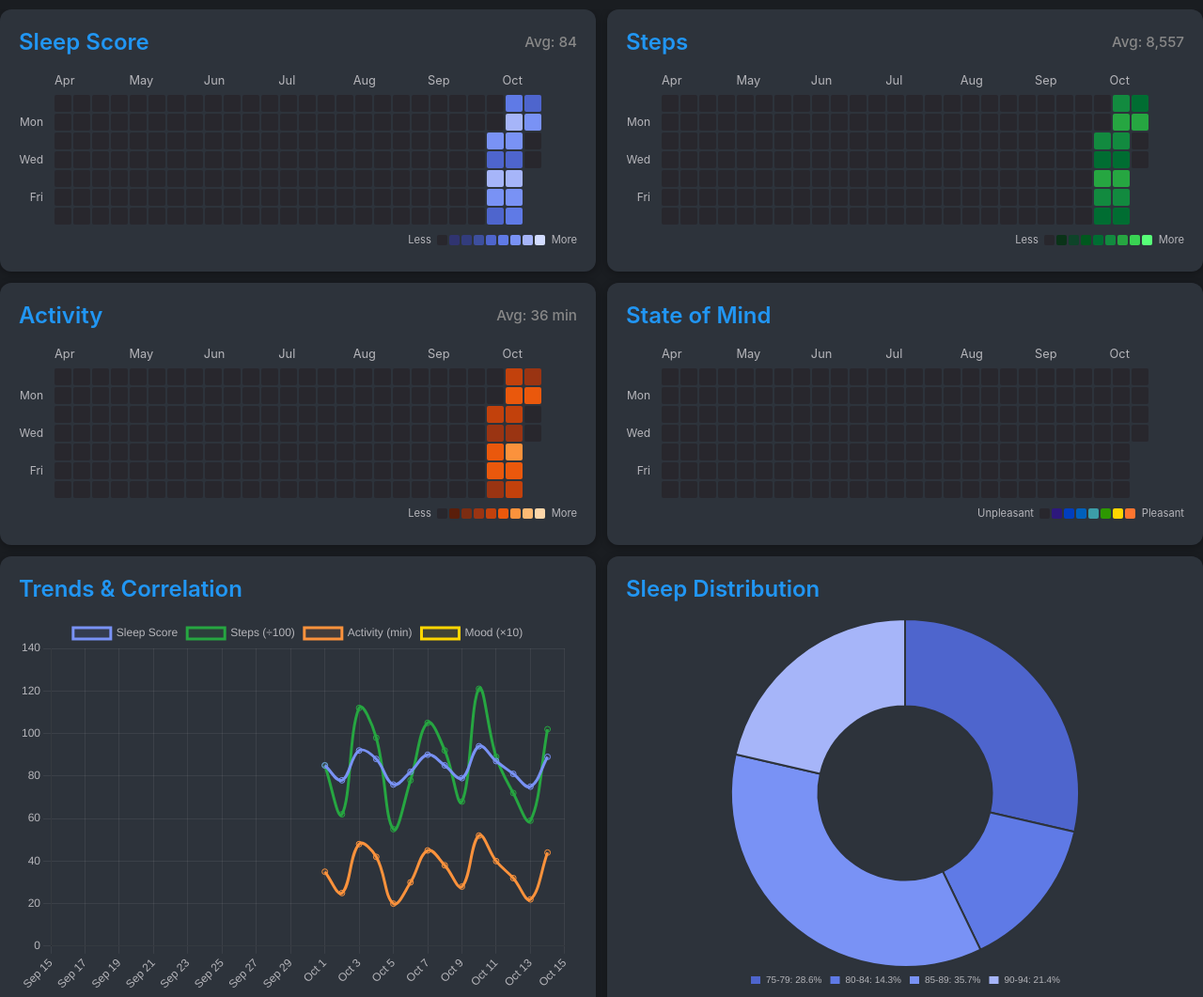
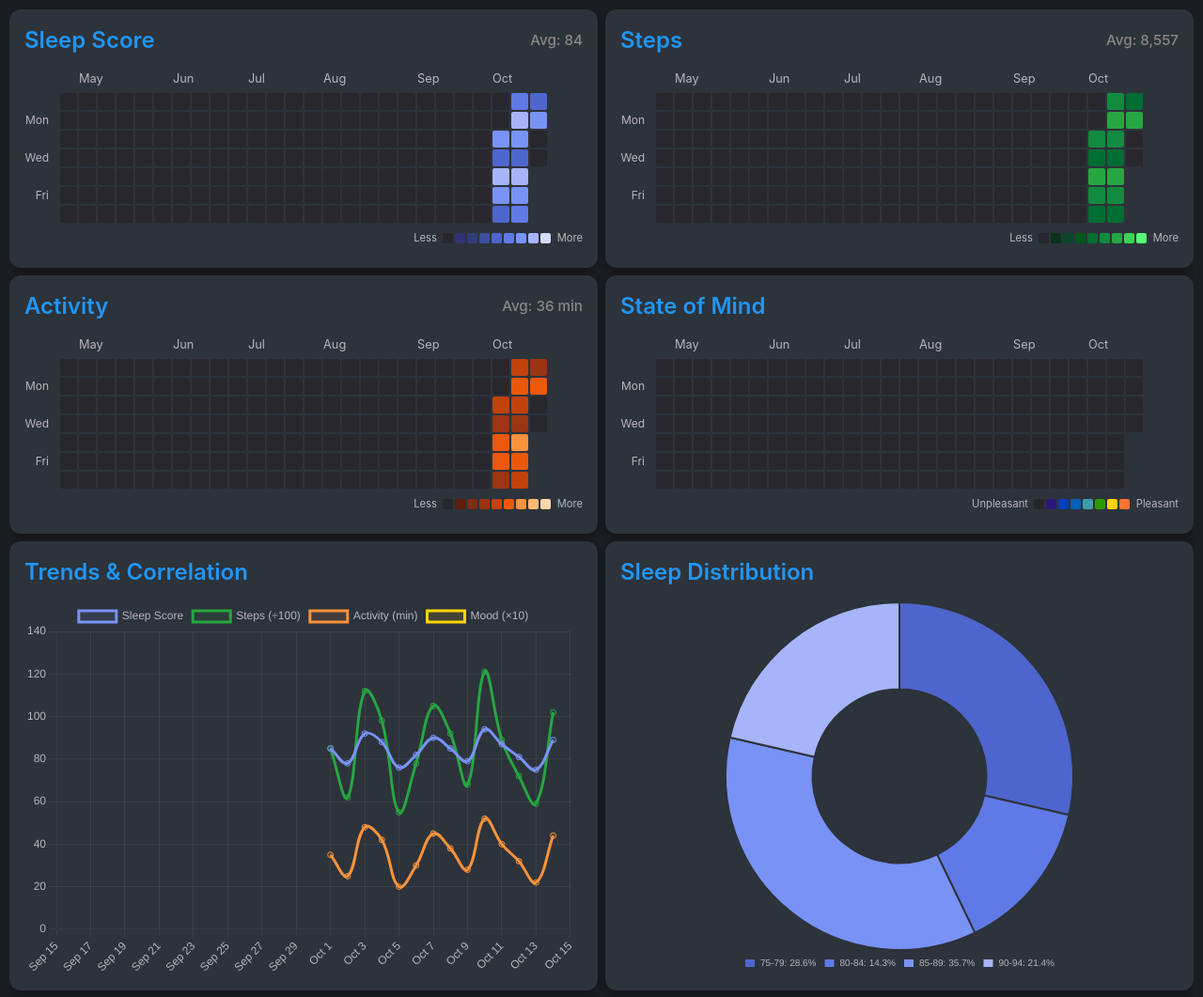
Before and after one commit to eXamqle/helth, a plain HTML site: page index.html in a window 1280 px wide. Shown: the top 1061 px of the page at 94% size. Drawn offline with nearby package versions, Linux system fonts and the light colour scheme.

Commit message:
Labels bug fix

```diff
--- a/health.js
+++ b/health.js
@@ -213,7 +213,7 @@ class HealthDashboard {
     // Calculate date range (6 months back from today)
     const endDate = new Date();
     endDate.setHours(0, 0, 0, 0);
-    endDate.setDate(endDate.getDate() + 1); // Add 1 day to include today
+    endDate.setDate(endDate.getDate() + 1);
 
     const startDate = new Date();
     startDate.setMonth(startDate.getMonth() - 6);
@@ -233,9 +233,9 @@ class HealthDashboard {
     const paddedEndDate = new Date(endDate);
 
     // Track months for labels and days
-    let currentMonth = -1;
     let monthLabels = [];
     let weekCount = 0;
+    let columnIndex = 0;
     let daysInGrid = new Set();
 
     // Generate squares organized by weeks (Mon-Sun)
@@ -250,6 +250,11 @@ class HealthDashboard {
       const dateStr = currentDate.toISOString().split('T')[0];
       const dayData = this.data[dateStr];
       const dayOfWeek = currentDate.getDay();
+
+      // Increment week count at the start of each week (Monday = day 1)
+      if (dayOfWeek === 1 && totalDays > 0) {
+        weekCount++;
+      }
 
       totalDays++;
       // Track which days of the week are present in the grid
@@ -278,19 +283,16 @@ class HealthDashboard {
       square.addEventListener('mouseleave', () => this.hideTooltip());
       square.addEventListener('mousemove', (e) => this.updateTooltipPosition(e));
 
-      // Track month changes for labels - check if this is the first day of the week (Monday)
-      const month = currentDate.getMonth();
-      if (month !== currentMonth && dayOfWeek === 1) {
-        currentMonth = month;
-        monthLabels.push({ month, weekIndex: weekCount });
+      // Track month changes for labels - place label at the 1st day of each month
+      const dateOfMonth = currentDate.getDate();
+      if (dateOfMonth === 1) {
+        const month = currentDate.getMonth();
+        // If 1st falls on Sunday (day 0), it appears at top of column but needs next column's label
+        const adjustedColumn = dayOfWeek === 0 ? weekCount + 1 : weekCount;
+        monthLabels.push({ month, columnIndex: adjustedColumn });
       }
 
       squares.push(square);
-
-      // Increment week count after Sunday (day 0)
-      if (dayOfWeek === 0) {
-        weekCount++;
-      }
 
       currentDate.setDate(currentDate.getDate() + 1);
     }
@@ -331,7 +333,7 @@ class HealthDashboard {
       const label = monthLabels[i];
       const span = document.createElement('span');
       span.textContent = monthNames[label.month];
-      span.style.gridColumn = `${label.weekIndex + 1}`;
+      span.style.gridColumn = `${label.columnIndex + 1}`;
       monthsContainer.appendChild(span);
     }
 
--- a/styles.css
+++ b/styles.css
@@ -26,14 +26,14 @@ body {
     -webkit-font-smoothing: antialiased;
     -moz-osx-font-smoothing: grayscale;
     overflow-y: auto;
-    margin-top: 10px;
+    margin: 10px 10px 0 10px;
 }
 
 /* iOS Safe Area Support */
 .container {
     max-width: 100%;
     margin: 0 auto;
-    padding: env(safe-area-inset-top, 15px) env(safe-area-inset-right, 15px) env(safe-area-inset-bottom, 15px) env(safe-area-inset-left, 15px);
+    padding: env(safe-area-inset-top, 10px) env(safe-area-inset-right, 10px) env(safe-area-inset-bottom, 10px) env(safe-area-inset-left, 10px);
     min-height: 100vh;
     display: flex;
     flex-direction: column;
@@ -70,23 +70,33 @@ header h1 {
 /* Main Content */
 main {
     flex: 1;
-    display: grid;
-    grid-template-columns: repeat(2, 1fr);
-    gap: 0.75rem;
-    align-items: start;
+    display: flex;
+    flex-wrap: wrap;
+    gap: 0.5rem;
+    align-items: stretch;
 }
 
 @media (min-width: 1600px) {
-    main {
-        grid-template-columns: repeat(3, 1fr);
+    main > .health-dashboard {
+        flex: 1 1 calc(33.333% - 0.34rem);
+        min-width: 0;
+    }
+}
+
+@media (min-width: 769px) and (max-width: 1599px) {
+    main > .health-dashboard {
+        flex: 1 1 calc(50% - 0.25rem);
+        min-width: 0;
     }
 }
 
 @media (max-width: 768px) {
     main {
-        display: flex;
         flex-direction: column;
-        overflow-x: auto;
+    }
+
+    main > .health-dashboard {
+        flex: 1 1 100%;
     }
 }
 
@@ -185,9 +195,13 @@ html {
 .health-dashboard {
     background: var(--card-bg);
     border-radius: 12px;
-    padding: 1rem 1.25rem;
+    padding: 0.875rem 1rem;
     box-shadow: var(--shadow);
     margin-bottom: 0;
+    display: flex;
+    flex-direction: column;
+    min-width: 0;
+    box-sizing: border-box;
 }
 
 .chart-section {
@@ -233,12 +247,17 @@ html {
 
 /* Heatmap Container */
 .heatmap-container {
-    overflow-x: hidden;
+    overflow-x: auto;
     padding-bottom: 0.5rem;
+    flex: 1;
+    min-width: 0;
 }
 
 .heatmap-months {
-    display: flex;
+    display: grid;
+    grid-auto-flow: column;
+    grid-auto-columns: 18px;
+    gap: 2px;
     margin-bottom: 0.25rem;
     padding-left: 38px;
     font-size: 0.8rem;
@@ -246,8 +265,8 @@ html {
 }
 
 .heatmap-months span {
-    flex: 1;
-    min-width: 10px;
+    min-width: 18px;
+    text-align: left;
 }
 
 .heatmap-wrapper {
```
Also changed, not shown: image.png (deleted), off.png (added), ok.png (added).
